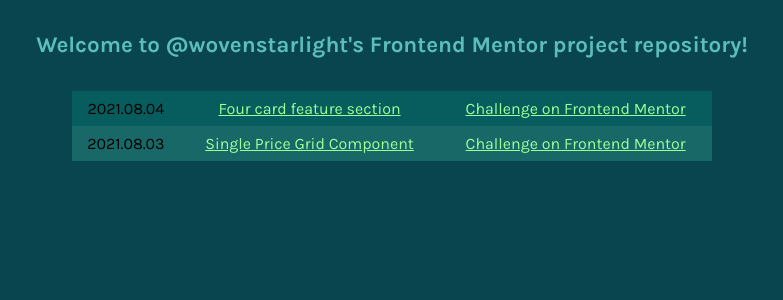
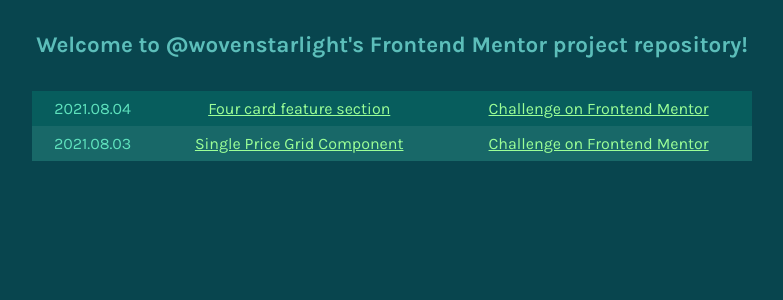
Before and after one commit to wovenstarlight/frontend-projects, a Jekyll site: the page built from index.html, in a window 1280 px wide. Shown: the top 300 px of the page, without its empty margins (248-1031 px from the left). Built offline with Jekyll 4.4.1, drawn with Linux system fonts in a browser that asks for light colours.

Commit message:
Added regular text styles and increased TOC width

```diff
--- a/css/index.css
+++ b/css/index.css
@@ -5,6 +5,7 @@
 	background: #08454e;
 	font-family: Karla, sans-serif;
 	padding: 2em 1em;
+	color: #5fe2bd;
 }
 
 h3 {
@@ -16,7 +17,7 @@
 table {
 	background: #00ffc321;
 	width: 100%;
-	max-width: 40em;
+	max-width: 45em;
 	margin: 2em auto;
 	text-align: center;
 }
```
